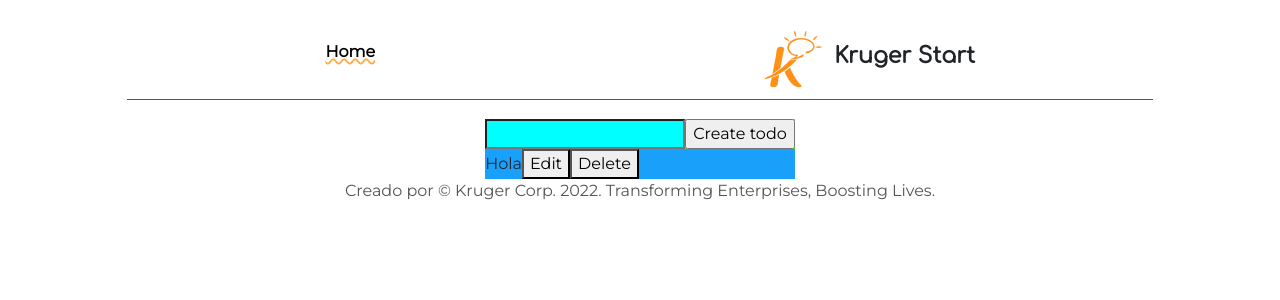
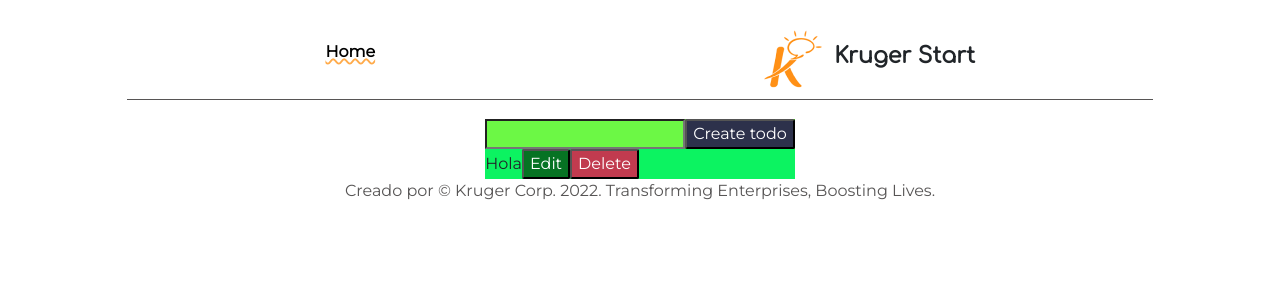
Before and after one commit to xander06/fiveproyects, a React (Create React App) app: page / in a window 1280 px wide. Both pictures are taken after a click on the input "Create todo". Shown: the top 300 px of the page. Built offline with nearby package versions, Linux system fonts and the light colour scheme.

Commit message:
colores horribles

```diff
--- a/src/App.css
+++ b/src/App.css
@@ -197,18 +197,50 @@ body {
 
 /*toDo */
 .todoContainer {
-background-color: #18A0FB;
+background-color: #0cf361;
 }
 .todoCreateForm {
   background-color: #51fb18;
 }
 
 .todoInput {
-  background-color: #99fb18;
+  background-color: #d4eaf334;
 }
 .todoUpdateForm {
-  background-color: #181817;
+  background-color: #f5f5f0;
 }
-.todoInput{
-  background-color: aqua;
+.todoInfo {
+  display: flex;
+  align-items: center;
 }
+.button {
+  border-radius: 12px;
+  background-color: rgb(190, 255, 159);
+  color: rgb(0, 0, 0);
+  padding: 1%;
+}
+
+.buttonCreate {
+  background-color: #250657d1;
+  border-radius: 2px;
+  color: #fff;
+}
+
+.buttonUpdate {
+  background-color: #062557d1;
+  border-radius: 2px;
+  color: #fff;
+
+}
+
+.buttonEdit {
+  background-color: #065716d1;
+  border-radius: 2px;
+  color: #fff;
+}
+
+.buttonDelete{
+  background-color: #ea134cd1;
+  border-radius: 2px;
+  color: #fff;
+}
--- a/src/components/Todo.jsx
+++ b/src/components/Todo.jsx
@@ -24,7 +24,7 @@ const Todo = ({item, onUpdate, onDelete }) => {
     return(
     <form className="todoUpdateForm" onSubmit={handleSubmit}>
       <input className="todoInput" type="text" onChange ={handleChange} value={newValue}/>
-      <button className="button" onClick={handleClickUpadateTodo}>Update</button>
+      <button className="buttonUpdate" onClick={handleClickUpadateTodo}>Update</button>
     </form>
     );
   }
@@ -32,8 +32,8 @@ const Todo = ({item, onUpdate, onDelete }) => {
   function TodoElement(){
     return(
       <div className="todoInfo"> {item.title}
-      <button onClick={() => setIsEdit(true)}>Edit</button>
-      <button onClick={(e) => onDelete(item.id)}>Delete</button>
+      <button className="buttonEdit" onClick={() => setIsEdit(true)}>Edit</button>
+      <button className="buttonDelete" onClick={(e) => onDelete(item.id)}>Delete</button>
        </div>
     )
   }
```
